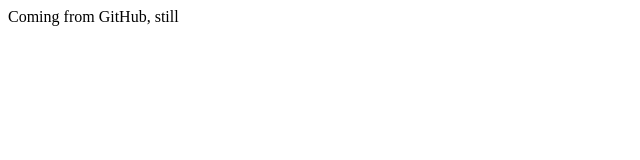
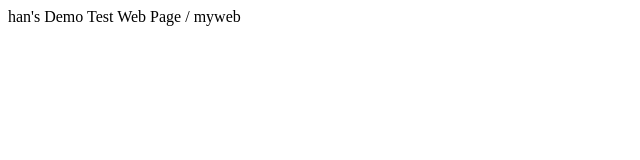
Before and after one commit to hann0424/myweb, a plain HTML site: page index.html in a window 1280 px wide. Shown: the full height of the page, 0-640 px from the left. Drawn offline with Linux system fonts and the light colour scheme.

Commit message:
index.html

```diff
--- a/index.html
+++ b/index.html
@@ -1,9 +1,9 @@
 <!DOCTYPE>
 <html>
 <head>
-<title>Andy's Demo Page</title>
+<title>han's Demo Test Web Page</title>
 </head>
 <body>
-<p>Coming from GitHub, still</p>
+<p>han's Demo Test Web Page / myweb</p>
 </body>
 </html>
```
